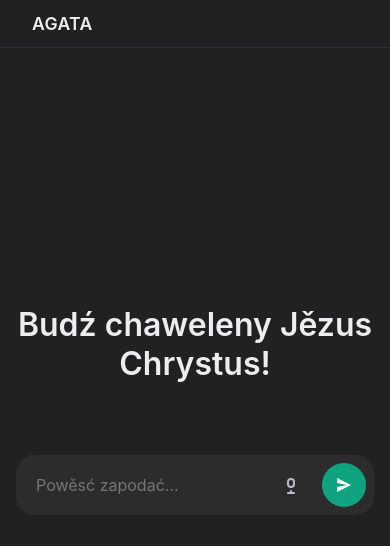
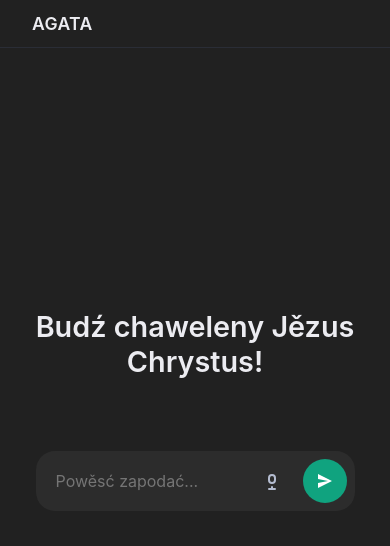
Before and after one commit to ZalozbaDev/agata-webapp, a React (Vite) app: page / in a window 390 px wide. Shown: the top 546 px of the page. Built offline with nearby package versions, Linux system fonts and the light colour scheme; no server answers.

Commit message:
better input bar for mobile

```diff
--- a/src/pages/start/styles.ts
+++ b/src/pages/start/styles.ts
@@ -12,7 +12,7 @@ export const startScreenStyle: React.CSSProperties = {
 }
 
 export const welcomeTitleStyle: React.CSSProperties = {
-  fontSize: '2rem',
+  fontSize: '1.8rem',
   fontWeight: 600,
   color: '#ececf1',
   marginBottom: '2.5rem',
@@ -21,6 +21,7 @@ export const welcomeTitleStyle: React.CSSProperties = {
 
 export const inputBarWrapperStyle: React.CSSProperties = {
   width: '100%',
+  maxWidth: '90vw',
   display: 'flex',
   flexDirection: 'column',
   alignItems: 'center',
```
